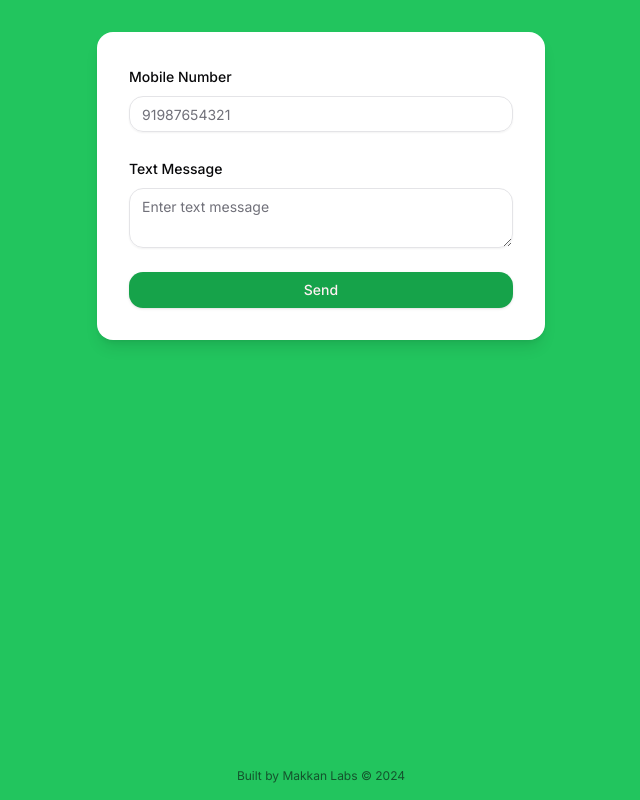
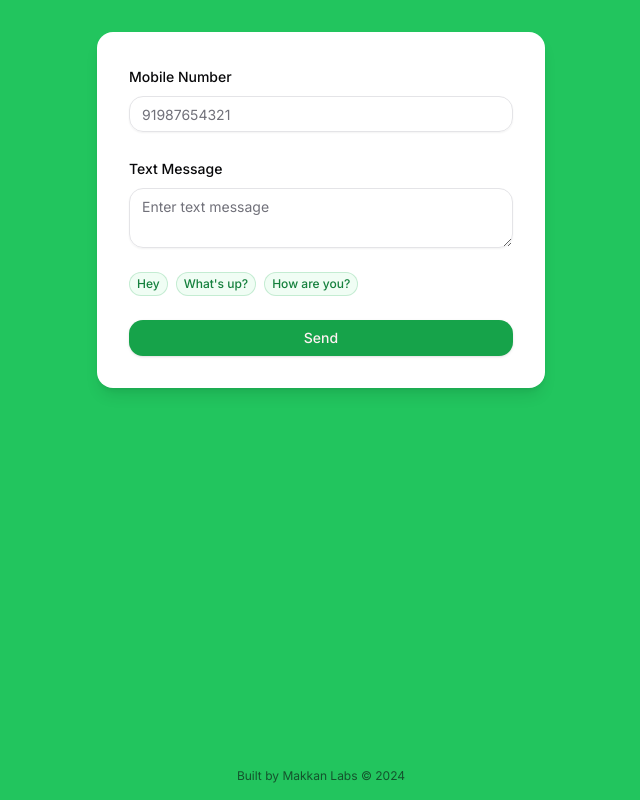
Before and after one commit to thatbeautifuldream/wchat, a Next.js app: page / in a window 1280 px wide. Shown: the whole page, without its empty margins (319-959 px from the left). Built offline with nearby package versions, Linux system fonts and the light colour scheme.

Commit message:
📦 NEW: add suggestion text

```diff
--- a/src/app/page.tsx
+++ b/src/app/page.tsx
@@ -34,6 +34,12 @@ export default function InputForm() {
     },
   });
 
+  const suggestions = ["Hey", "What's up?", "How are you?"];
+
+  function handleSuggestionClick(suggestion: string) {
+    form.setValue("textMessage", suggestion);
+  }
+
   function onSubmit(data: z.infer<typeof FormSchema>) {
     if (!data.mobileNumber) {
       toast.error("Mobile number is required.");
@@ -65,6 +71,7 @@ export default function InputForm() {
                   </FormItem>
                 )}
               />
+
               <FormField
                 control={form.control}
                 name="textMessage"
@@ -72,12 +79,28 @@ export default function InputForm() {
                   <FormItem>
                     <FormLabel>Text Message</FormLabel>
                     <FormControl>
-                      <Textarea placeholder="Enter text message" {...field} />
+                      <Textarea
+                        placeholder="Enter text message"
+                        {...field}
+                        value={field.value}
+                      />
                     </FormControl>
                     <FormMessage />
                   </FormItem>
                 )}
               />
+              <div className="flex space-x-2 mb-4">
+                {suggestions.map((suggestion) => (
+                  <button
+                    key={suggestion}
+                    type="button"
+                    className="inline-flex items-center rounded-md bg-green-50 px-2 py-1 text-xs font-medium text-green-700 ring-1 ring-inset ring-green-600/20 text-nowrap"
+                    onClick={() => handleSuggestionClick(suggestion)}
+                  >
+                    {suggestion}
+                  </button>
+                ))}
+              </div>
               <Button
                 type="submit"
                 className="w-full bg-green-600 hover:bg-green-700"
```
